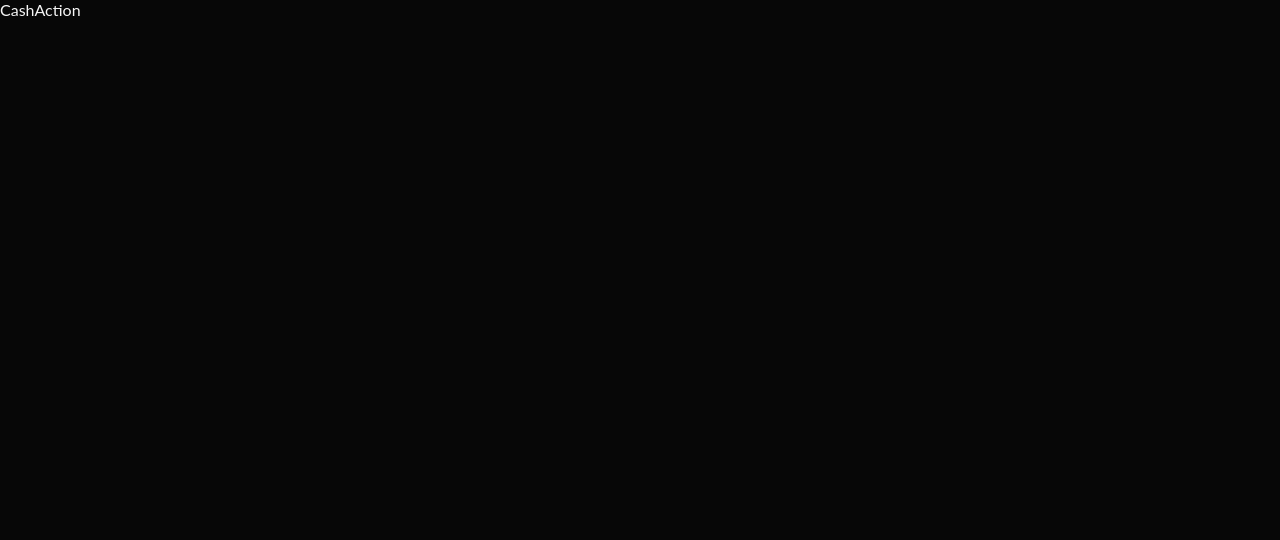
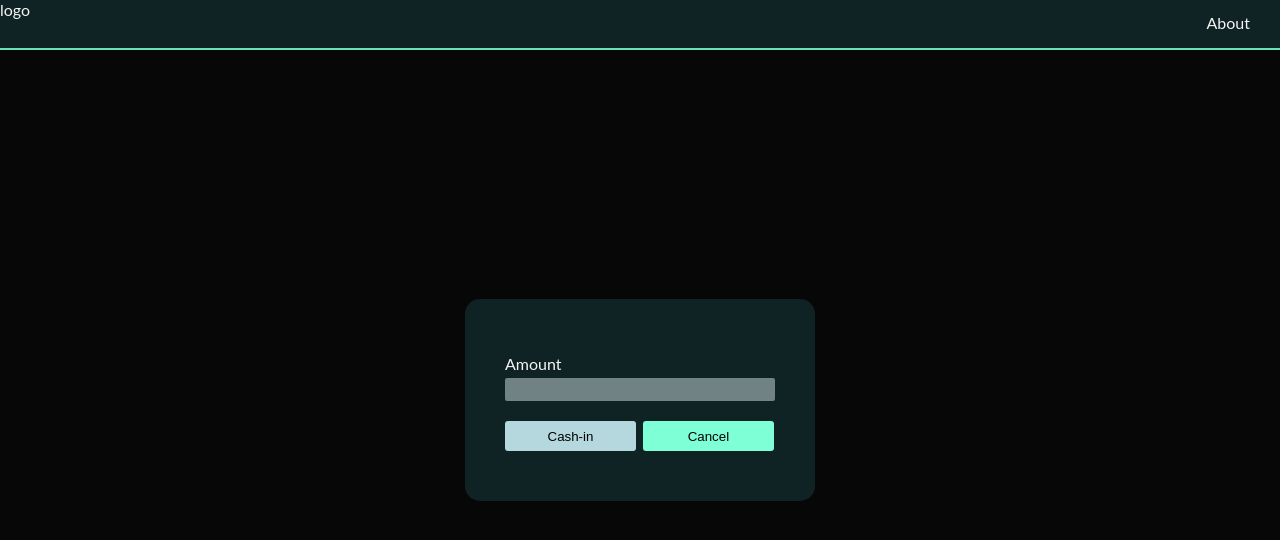
Before and after one commit to RaphaelP07/stock-app-fe, a React (Create React App) app: page /stock-app-fe/wallet/cash-in in a window 1280 px wide. Shown: the top 540 px of the page. Built offline with nearby package versions, Linux system fonts and the light colour scheme.

Commit message:
added form for cash  action

```diff
--- a/src/components/CashAction.jsx
+++ b/src/components/CashAction.jsx
@@ -1,8 +1,75 @@
 import React from 'react'
+import { Link, useNavigate } from "react-router-dom";
+import { GlobalContext } from "../context/GlobalState";
+import { useState, useContext, useEffect } from "react";
+import axios from "axios";
+import Nav from "./Nav";
 
-const CashAction = () => {
+const CashAction = ({ action }) => {
+  const navigate = useNavigate();
+  const { baseURL, setToken } = useContext(GlobalContext);
+  const [amount, setAmount] = useState("");
+  const [password, setPassword] = useState("");
+  const [formError, setFormError] = useState(false);
+  const [message, setMessage] = useState('')
+
+  const onChange = (e) => {
+    switch (e.target.id) {
+      case "amount":
+        setAmount(e.target.value);
+        break;
+    }
+  };
+
+  const onSubmit = (e) => {
+    e.preventDefault();
+
+    axios
+      .post(`${baseURL}/wallets/${localStorage.getItem('loggedID')}/cash-in/${amount}`)
+      .then((res) => {
+        console.log(res)
+        navigate("/stock-app-fe/wallet");
+      })
+      .catch((error) => {
+        if (error) {
+          setFormError(true);
+          setMessage(error.response.data)
+        }
+      });
+  };
+
   return (
-    <div>CashAction</div>
+    <div className='container'>
+      <Nav />
+      <form onSubmit={onSubmit} noValidate>
+        <div className='transaction-container'>
+          <h1 className='form-title form'>
+            {action}
+          </h1>
+          <div className="input-label form">
+            Amount
+          </div>
+          <input
+            required
+            className="input-form form"
+            type="amount"
+            id="amount"
+            name="amount"
+            value={amount}
+            onChange={onChange}
+          ></input>
+          <span className={formError === false ? "display-none" : "text-error"}>
+            {message}
+          </span>
+          <div className="form-btn">
+            <button className='login-btn'>Cash-in</button>
+            <Link to="/stock-app-fe/wallet">
+              <button className='signup-btn'>Cancel</button>
+            </Link>
+          </div>
+        </div>
+      </form>
+    </div>
   )
 }
 
```
